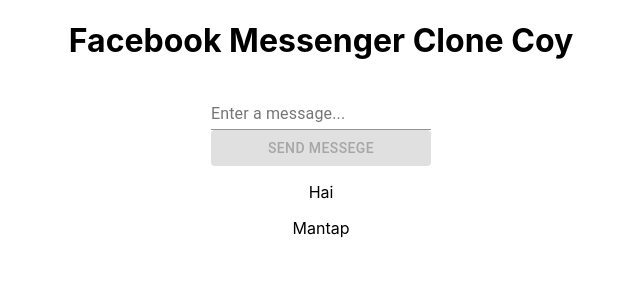
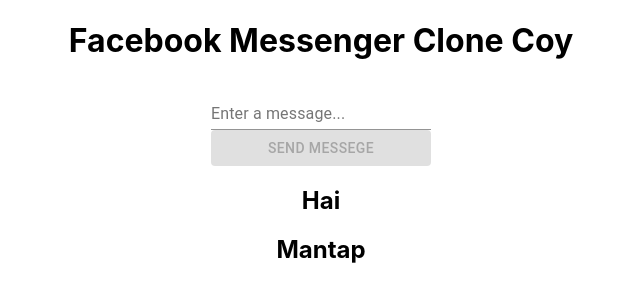
Before and after one commit to afrinnusrat/facebook-messenger-clone, a React (Create React App) app: page / in a window 1280 px wide. Shown: the top 302 px of the page, without its empty margins (319-959 px from the left). Built offline with nearby package versions, Linux system fonts and the light colour scheme.

Commit message:
membuat file terpisah dan kirim lewat props

```diff
--- a/src/App.js
+++ b/src/App.js
@@ -1,6 +1,7 @@
 import React, { useState } from 'react';
 import { Button, FormControl, Input, InputLabel } from '@material-ui/core';
 import './App.css';
+import Message from './Message';
 
 function App() {
 
@@ -32,7 +33,9 @@
 
       {
         messages.map(message => (
-          <p>{message}</p>
+          <>
+            <Message text={message} />
+          </>
         ))
       }
 
--- /dev/null
+++ b/src/Message.js
@@ -0,0 +1,11 @@
+import React from 'react'
+
+function Message(props) {
+    return (
+        <div>
+            <h2>{props.text}</h2>
+        </div>
+    )
+}
+
+export default Message
```
